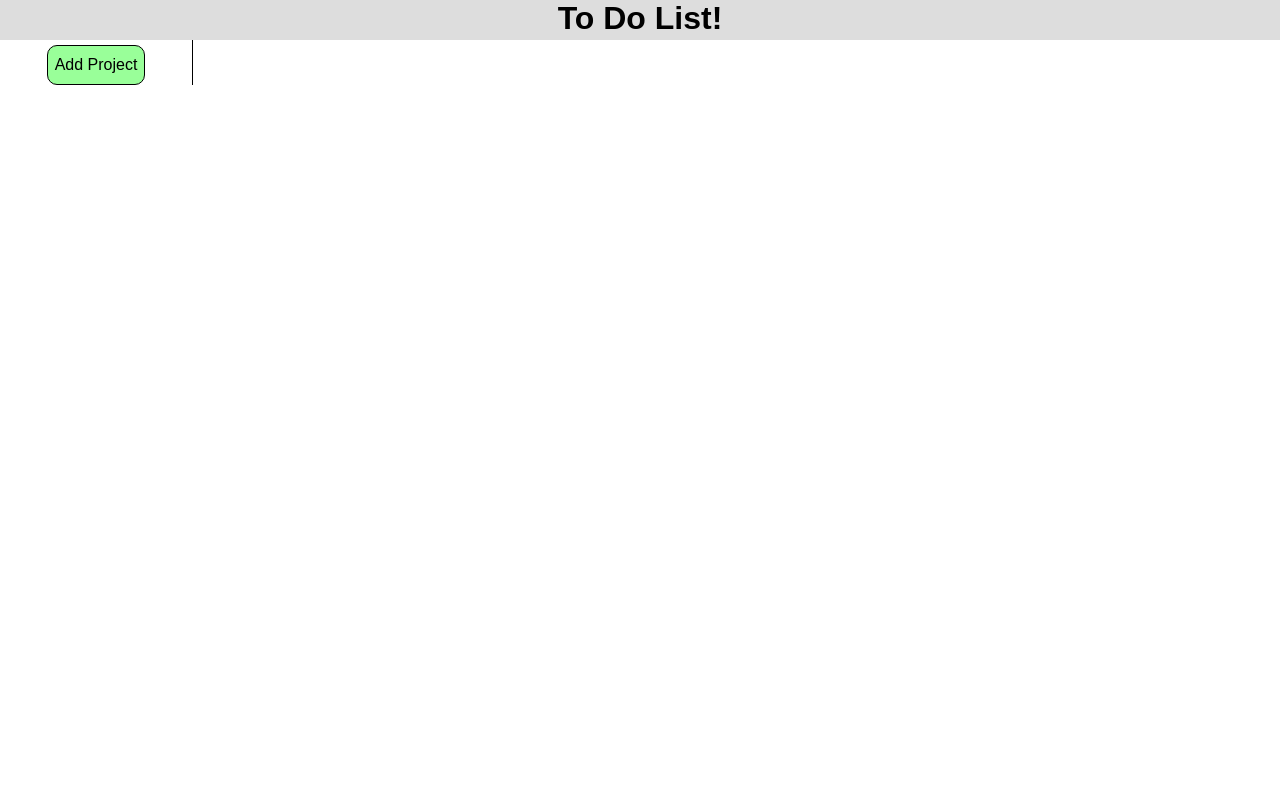
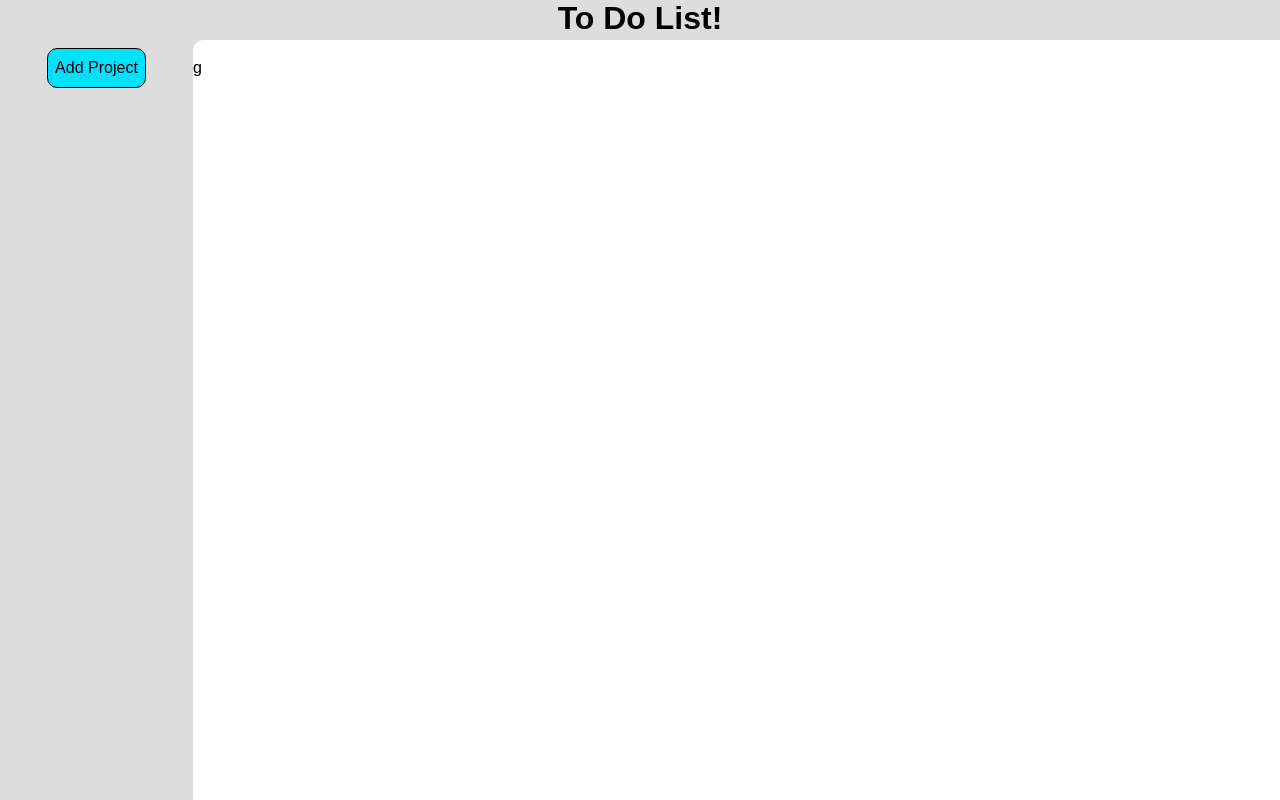
Before and after one commit to atRobert/odin_project, a React (Create React App) app in the folder react_task_manager/my-app/: page / in a window 1280 px wide. Built offline with nearby package versions, Linux system fonts and the light colour scheme.

Commit message:
Removed tabs. Changed css.

```diff
--- a/react_task_manager/my-app/src/index.css
+++ b/react_task_manager/my-app/src/index.css
@@ -1,4 +1,6 @@
-
+:root{
+  --main-bg-color: rgb(221, 221, 221);
+}
 body{
   margin:0px;
   font-family: 'Raleway', sans-serif;
@@ -13,7 +15,7 @@ body{
   width: 100%;
   text-align: center;
   height: 5vh;
-  background:rgb(221, 221, 221);
+  background:var(--main-bg-color);
   margin:0px;
 }
 
@@ -23,41 +25,52 @@ body{
 
 .windowFrame{
   height: 100%;
+  width:100%;
+  display:table;
+  background:var(--main-bg-color);
 }
 
 .projectListFrame{
-  display: inline-block;
+  display: table-cell;
   width:15%;
-  border-right:1px solid black;
-
+  height:90vh;
+  background:var(--main-bg-color);
+  padding-top:1vh
 }
 
 .projectDetailFrame{
-  display: inline-block;
-  width:85%;
-
+  display: table-cell;
+  width:84.5%;
+  border-top-left-radius: 10px;
+  height:95vh;
+  background:white;
 }
 
 .project-item{
   display: block;
-  width:99%;
+  width:100%;
   padding-top:20px;
   padding-bottom:20px;
-  border: 1px solid black;
   transition: .25s ease;
-  background-color: rgb(196, 196, 196);
+  background-color: rgb(219, 219, 219);
   text-align: center;
-  border-radius: 10px 0px 0px 10px;
-  margin-left:1%;
+  border-radius:10px 0px 0px 10px;
+  float:right;
 }
 
 .project-item:hover{
-  background:white;
+  background:rgb(129, 129, 129);
 }
 
 .active-project{
   background:white;
-  border-right: 1px solid white;
+
+  width:95%;
+}
+
+.active-project:hover{
+  background:white;
+
 }
 
 .add-project{
@@ -65,15 +78,18 @@ body{
   width: 50%;
   padding-top:10px;
   padding-bottom:10px;
-  background:rgb(153, 255, 153);
   transition: .25s ease;
+  background:rgb(0, 225, 255);
+  color: black;
   border:1px solid black;
   text-align:center;
   border-radius:10px;
   margin:auto;
-  margin-top:5px;
+  margin-bottom:10px;
 }
 
 .add-project:hover{
-  background: rgb(95, 158, 95)
+  background: black;
+  color: rgb(0, 225, 255);
+  border: 1px solid rgb(0, 225, 255);
 }
--- a/react_task_manager/my-app/src/index.js
+++ b/react_task_manager/my-app/src/index.js
@@ -39,6 +39,9 @@ class ProjectList extends React.Component {
   render() {
     return (
       <div className="projectListFrame">
+        <CreateProject
+          click = {this.addProjectHandler}
+          />
         {this.state.data.map((project, index) => (
           <ProjectListItem
             project = {project.title}
@@ -51,9 +54,7 @@ class ProjectList extends React.Component {
             selectProject = {() => this.updateSlectedProject(project.title)}
             />
         ))}
-        <CreateProject
-          click = {this.addProjectHandler}
-          />
+
       </div>
     );
   }
@@ -93,6 +94,7 @@ class ProjectDetail extends React.Component {
   render(){
     return (
       <div className="projectDetailFrame">
+      g
       </div>
     );
   }
```
